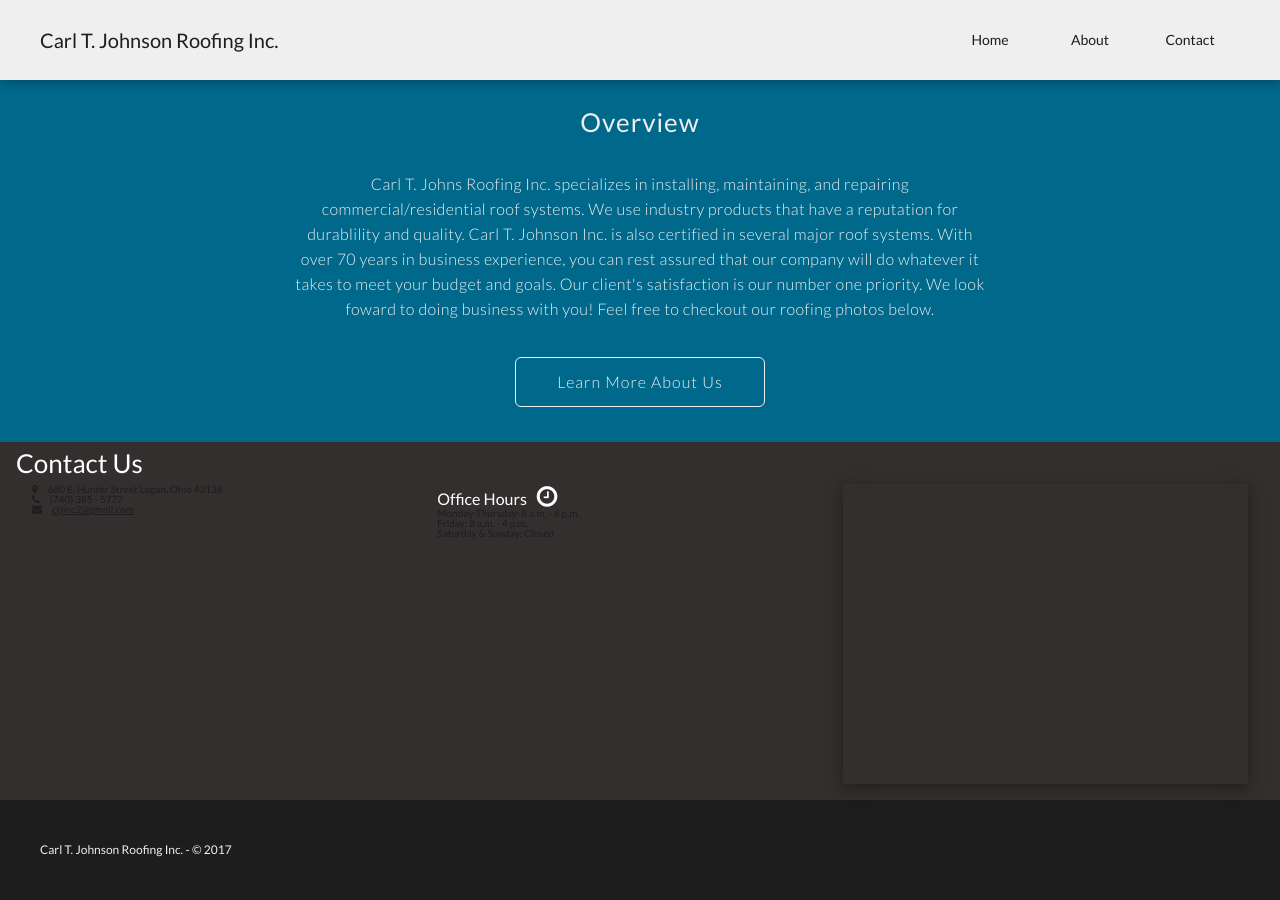
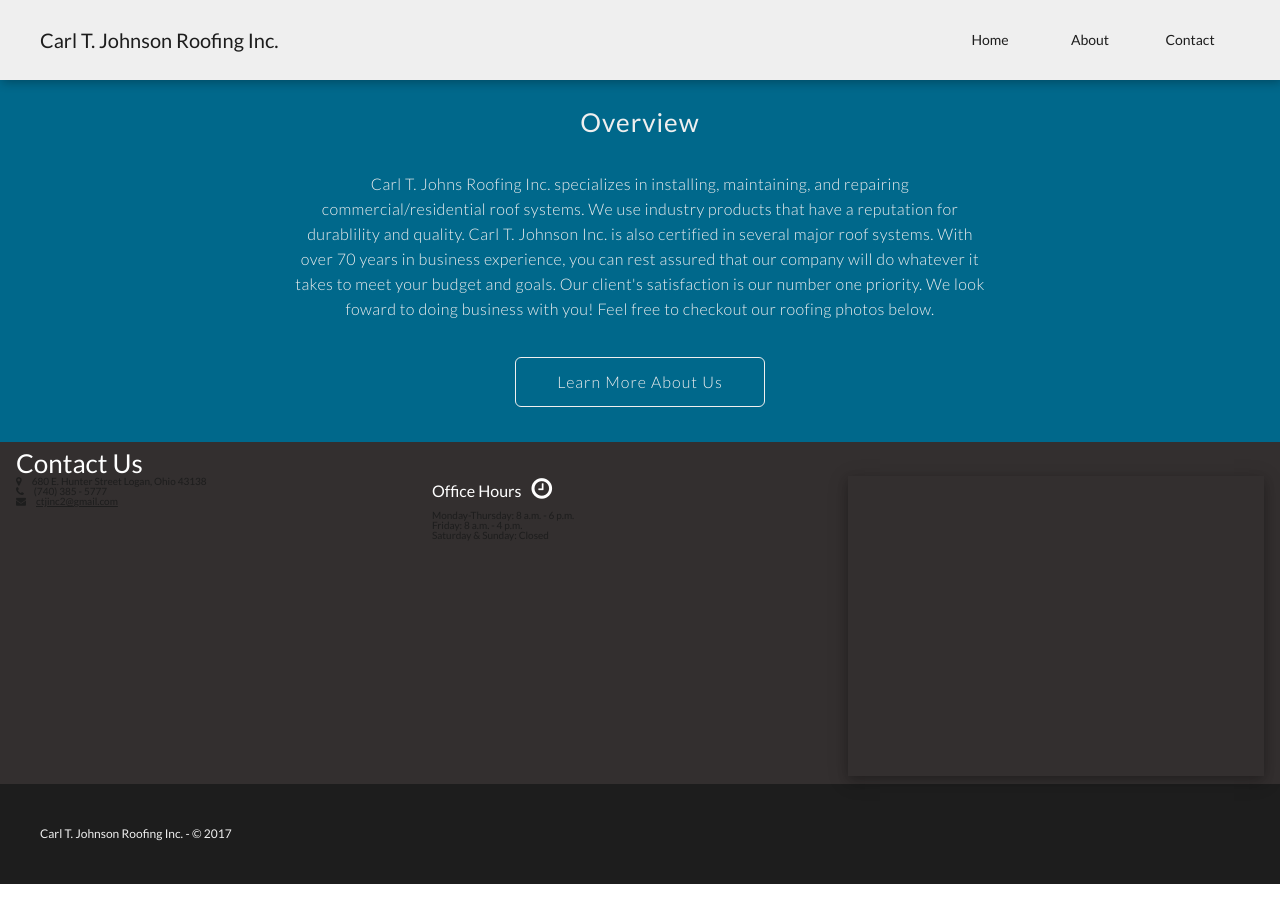
Before and after one commit to Soriajose23/Soriajose23.github.io, a Jekyll site: the page built from index.html, in a window 1280 px wide and 900 px high, scrolled down 551 px. Built offline with Jekyll 4.4.1, drawn with Linux system fonts in a browser that asks for light colours.

Commit message:
styled contac_us section

```diff
--- a/_includes/contact_us.html
+++ b/_includes/contact_us.html
@@ -1,7 +1,8 @@
 <section id="contact_us" style=" background-color: #332F2F" class="w3-container w3-padding w3-">
 			<div class="w3-display-container">
 			<h2 id="jump" style="color: white">Contact Us</h2>
-			<div class="w3-row w3-padding">
+			<div class="w3-row">
+			<div id="cont_m">
 			<ul id="contact_methods" class="w3-third">
 				<li><span><i class="fa fa-map-marker" aria-hidden="true" style="padding-right: 10px"></i>680 E. Hunter Street</span>
 				    <span>Logan, Ohio 43138</span>
@@ -9,9 +10,11 @@
 				<li><i class="fa fa-phone" aria-hidden="true" style="padding-right: 10px"></i>(740) 385 - 5777</li>
 				<li><a href="mailto:ctjinc2@gmail.com"><i class="fa fa-envelope" aria-hidden="true" style="padding-right: 10px"></i>ctjinc2@gmail.com</a></li>
 			</ul>
+			</div>
 			  <div class="w3-third">
-			  	<h4 style="color: white">Office Hours<i class="fa fa-clock-o w3-xlarge" aria-hidden="true" style="padding-left: 10px"></i></h4>
+
 			  	<ul id="office_hours">
+			  	<h4 style="color: white; padding-bottom: 10px">Office Hours<i class="fa fa-clock-o w3-xlarge" aria-hidden="true" style="padding-left: 10px"></i></h4>
 			  		<li>Monday-Thursday: 8 a.m. - 6 p.m.</li>
 			  		<li>Friday: 8 a.m. - 4 p.m.</li>
 			  		<li>Saturday & Sunday: Closed</li>
```
